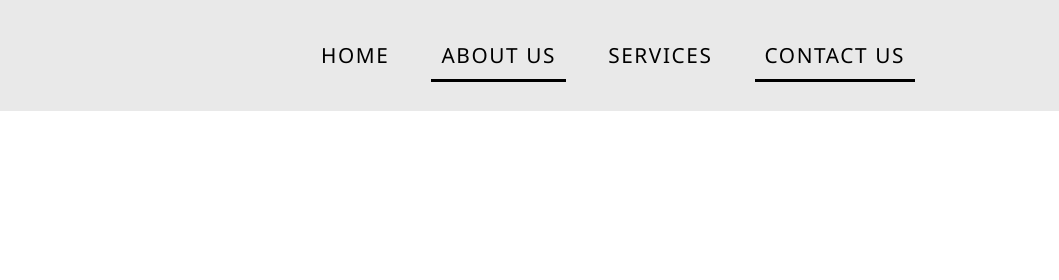
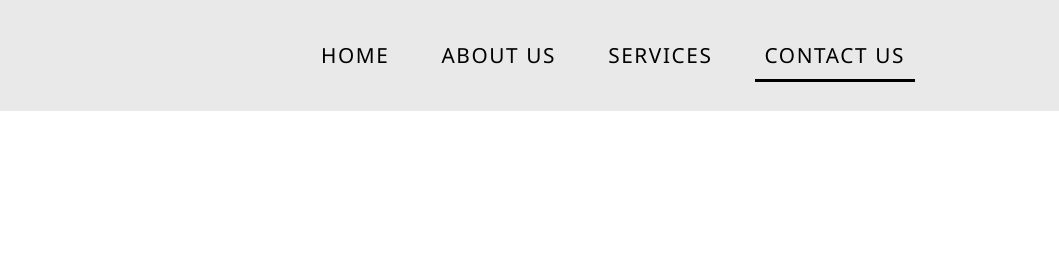
Before and after one commit to canno5/hello, a website: page views/contact.html in a window 1280 px wide. Shown: the top 280 px of the page, 221-1280 px from the left. Drawn offline with Linux system fonts and the light colour scheme; files that its build step writes are made by us from their sources; files whose address does not match are found by name.

Commit message:
third commit

```diff
--- a/views/contact.html
+++ b/views/contact.html
@@ -15,7 +15,7 @@
             </div>
             <ul>
                 <li><a href="/">Home</a></li>
-                <li><a href="/about" class="active">About Us</a></li>
+                <li><a href="/about">About Us</a></li>
                 <li><a href="/services">Services</a></li>
                 <li><a href="/contact" class="active">Contact Us</a></li>
             </ul>
```
